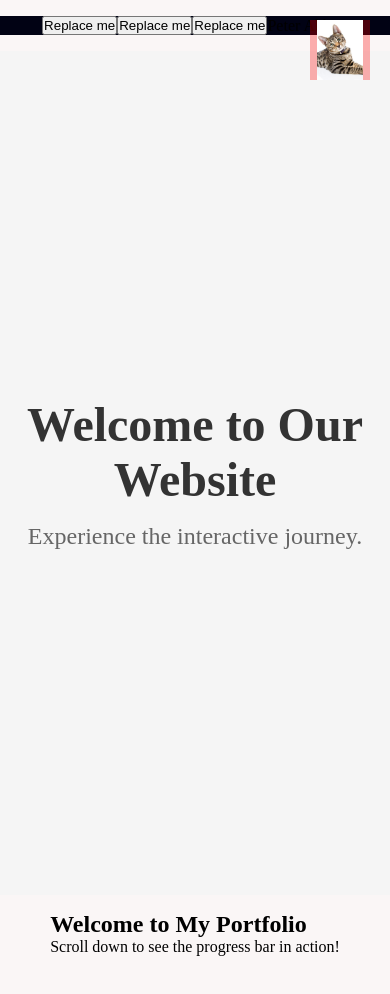
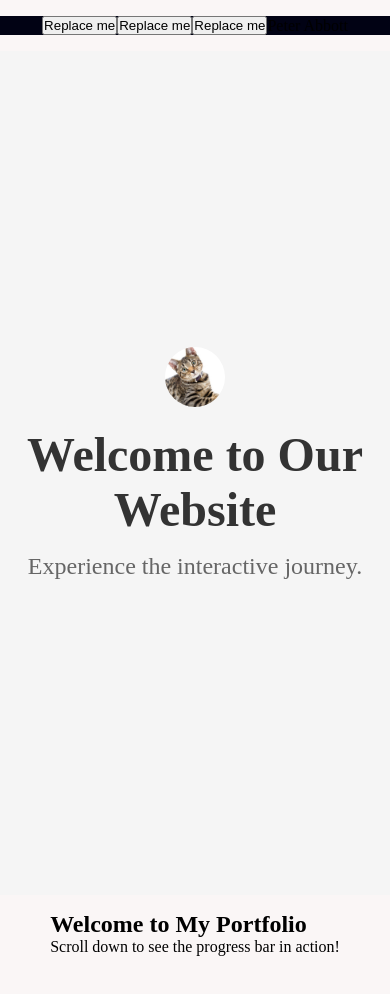
Before and after one commit to The-Awkward-Customer/my-portfolio, a Next.js app: page / in a window 390 px wide. Shown: the top 994 px of the page. Built offline with nearby package versions, Linux system fonts and the light colour scheme.

Commit message:
fixed offset issue

```diff
--- a/src/components/PageComponents/indexComponents/heroSection/heroSection.module.css
+++ b/src/components/PageComponents/indexComponents/heroSection/heroSection.module.css
@@ -5,6 +5,7 @@
     width: 100%;
     height: 100vh; /* Full viewport height */
     display: flex;
+    flex-direction: column;
     align-items: center;
     justify-content: center;
     background-color: #f5f5f5; /* Example background */
--- a/src/components/PageComponents/indexComponents/heroSection/heroSection.tsx
+++ b/src/components/PageComponents/indexComponents/heroSection/heroSection.tsx
@@ -19,11 +19,10 @@ const HeroSection: React.FC<HeroSectionProps> = ({ images }) => {
 
   // Refs to store cumulative movement and last cursor position
   const cumulativeDistanceRef = useRef<number>(0);
-//   const lastPositionRef = useRef<{ x: number; y: number } | null>(null);
+  const lastPositionRef = useRef<{ x: number; y: number } | null>(null);
 
   // Ref for InteractiveImage positioning
   const interactiveImageRef = useRef<HTMLDivElement>(null);
-  const heroSectionRef = useRef<HTMLElement>(null);
 
   // Determine if the device is mobile based on viewport width
   useEffect(() => {
@@ -39,8 +38,8 @@ const HeroSection: React.FC<HeroSectionProps> = ({ images }) => {
 
   // Handler for mouse movement from HeroText (throttled)
   const handleMouseMove = useCallback(
-    throttle((movementData: { deltaX: number; deltaY: number; x: number; y: number }) => {
-      const { deltaX, deltaY, x, y } = movementData;
+    throttle((movementData: { deltaX: number; deltaY: number; clientX: number; clientY: number }) => {
+      const { deltaX, deltaY, clientX, clientY } = movementData;
 
       // Calculate the distance moved using Euclidean distance
       const distance = Math.sqrt(deltaX * deltaX + deltaY * deltaY);
@@ -56,13 +55,9 @@ const HeroSection: React.FC<HeroSectionProps> = ({ images }) => {
       }
 
       // Update the position of InteractiveImage
-      if (interactiveImageRef.current && heroSectionRef.current && !isMobile) {
-        const heroRect = heroSectionRef.current.getBoundingClientRect();
-        const relativeX = x - heroRect.left;
-        const relativeY = y - heroRect.top;
-
-        interactiveImageRef.current.style.left = `${relativeX}px`;
-        interactiveImageRef.current.style.top = `${relativeY}px`;
+      if (interactiveImageRef.current && !isMobile) {
+        interactiveImageRef.current.style.left = `${clientX}px`;
+        interactiveImageRef.current.style.top = `${clientY}px`;
       }
     }, 10), // Throttle to every 10ms for higher responsiveness
     [currentImageIndex, images.length, isMobile]
@@ -95,12 +90,15 @@ const HeroSection: React.FC<HeroSectionProps> = ({ images }) => {
   const handleMouseEnter = () => {
     setIsHovering(true);
     console.log(`Hover started: isHovering=${true}`);
+    cumulativeDistanceRef.current = 0; // Reset cumulative distance on hover
+    lastPositionRef.current = null; // Reset last position to avoid offset
   };
 
   const handleMouseLeave = () => {
     setIsHovering(false);
     console.log(`Hover ended: isHovering=${false}`);
     cumulativeDistanceRef.current = 0; // Reset cumulative distance when hover ends
+    lastPositionRef.current = null; // Reset last position
     if (interactiveImageRef.current) {
       interactiveImageRef.current.style.left = `0px`;
       interactiveImageRef.current.style.top = `0px`;
@@ -108,12 +106,8 @@ const HeroSection: React.FC<HeroSectionProps> = ({ images }) => {
   };
 
   return (
-    <section className={styles.heroSection} ref={heroSectionRef}>
-      <HeroText
-        onMouseMove={handleMouseMove}
-        onMouseEnter={handleMouseEnter}
-        onMouseLeave={handleMouseLeave}
-      />
+    <section className={styles.heroSection}>
+
       {/* Conditionally render InteractiveImage only when hovering and not on mobile */}
       {!isMobile && isHovering && (
         <InteractiveImage
@@ -130,6 +124,11 @@ const HeroSection: React.FC<HeroSectionProps> = ({ images }) => {
           isMobile={isMobile}
         />
       )}
+      <HeroText
+        onMouseMove={handleMouseMove}
+        onMouseEnter={handleMouseEnter}
+        onMouseLeave={handleMouseLeave}
+      />
     </section>
   );
 };
--- a/src/components/PageComponents/indexComponents/heroText/heroText.tsx
+++ b/src/components/PageComponents/indexComponents/heroText/heroText.tsx
@@ -4,7 +4,7 @@ import React, { useRef } from 'react';
 import styles from './HeroText.module.css';
 
 interface HeroTextProps {
-  onMouseMove: (movementData: { deltaX: number; deltaY: number; x: number; y: number }) => void;
+  onMouseMove: (movementData: { deltaX: number; deltaY: number; clientX: number; clientY: number }) => void;
   onMouseEnter: () => void;
   onMouseLeave: () => void;
 }
@@ -13,15 +13,15 @@ const HeroText: React.FC<HeroTextProps> = ({ onMouseMove, onMouseEnter, onMouseL
   const lastPositionRef = useRef<{ x: number; y: number } | null>(null);
 
   const handleMouseMove = (event: React.MouseEvent<HTMLDivElement, MouseEvent>) => {
-    const { pageX, pageY } = event; // Use pageX/Y to account for scroll
+    const { clientX, clientY } = event; // Use clientX and clientY to align with fixed positioning
 
     if (lastPositionRef.current) {
-      const deltaX = pageX - lastPositionRef.current.x;
-      const deltaY = pageY - lastPositionRef.current.y;
-      onMouseMove({ deltaX, deltaY, x: pageX, y: pageY });
+      const deltaX = clientX - lastPositionRef.current.x;
+      const deltaY = clientY - lastPositionRef.current.y;
+      onMouseMove({ deltaX, deltaY, clientX, clientY });
     }
 
-    lastPositionRef.current = { x: pageX, y: pageY };
+    lastPositionRef.current = { x: clientX, y: clientY };
   };
 
   const handleMouseLeaveEvent = () => {
--- a/src/components/PageComponents/indexComponents/interactiveImage/interactiveImage.module.css
+++ b/src/components/PageComponents/indexComponents/interactiveImage/interactiveImage.module.css
@@ -2,27 +2,26 @@
 
 .interactiveImage {
   position: absolute; /* Absolute positioning for desktop */
-  width: 50px; /* Adjust size as needed */
-  height: 50px;
+  width: 100px; /* Adjust size as needed */
+  height: 133px;
   pointer-events: none; /* Allows mouse events to pass through */
   transition: opacity 0.3s ease; /* Smooth opacity transition */
   opacity: 1; /* Initially hidden */
   z-index: 1000; /* Ensure the image stays above other elements */
   will-change: opacity; /* Hint the browser for better performance */
-  background-color: rgba(255, 0, 0, 0.3); /* Semi-transparent red for debugging */
+  border-radius: 8px;
+  overflow: hidden;
+  transform: translate(-50%, -50%); /* Center the image under the cursor */
 }
 
 .interactiveImage.visible {
-  opacity: 1; /* Fade in when visible */
+  opacity: 1;
 }
 
 .fixed {
-  position: fixed; /* Keeps the image fixed on mobile */
-  top: 20px; /* Adjust positioning as needed */
-  right: 20px;
-  transform: none; /* No translation needed for fixed positioning */
-
-  /* Additional styling for mobile */
-  width: 60px;
-  height: 60px;
+    position: relative; /* Fixed positioning for mobile */
+    width: 60px; /* Adjust size for mobile as needed */
+    height: 60px;
+    transform: none; /* Remove translation for fixed positioning */
+    border-radius: 100%;
 }
--- a/src/components/PageComponents/indexComponents/interactiveImage/interactiveImage.tsx
+++ b/src/components/PageComponents/indexComponents/interactiveImage/interactiveImage.tsx
@@ -22,7 +22,7 @@ const InteractiveImage = forwardRef<HTMLDivElement, InteractiveImageProps>(
           alt="Interactive Element"
           fill // Ensures the image fills the container
           sizes="(max-width: 768px) 100vw, (max-width: 1200px) 50vw, 33vw"
-          style={{ objectFit: 'contain' }}
+          style={{ objectFit: 'cover' }}
         />
       </div>
     );
```
